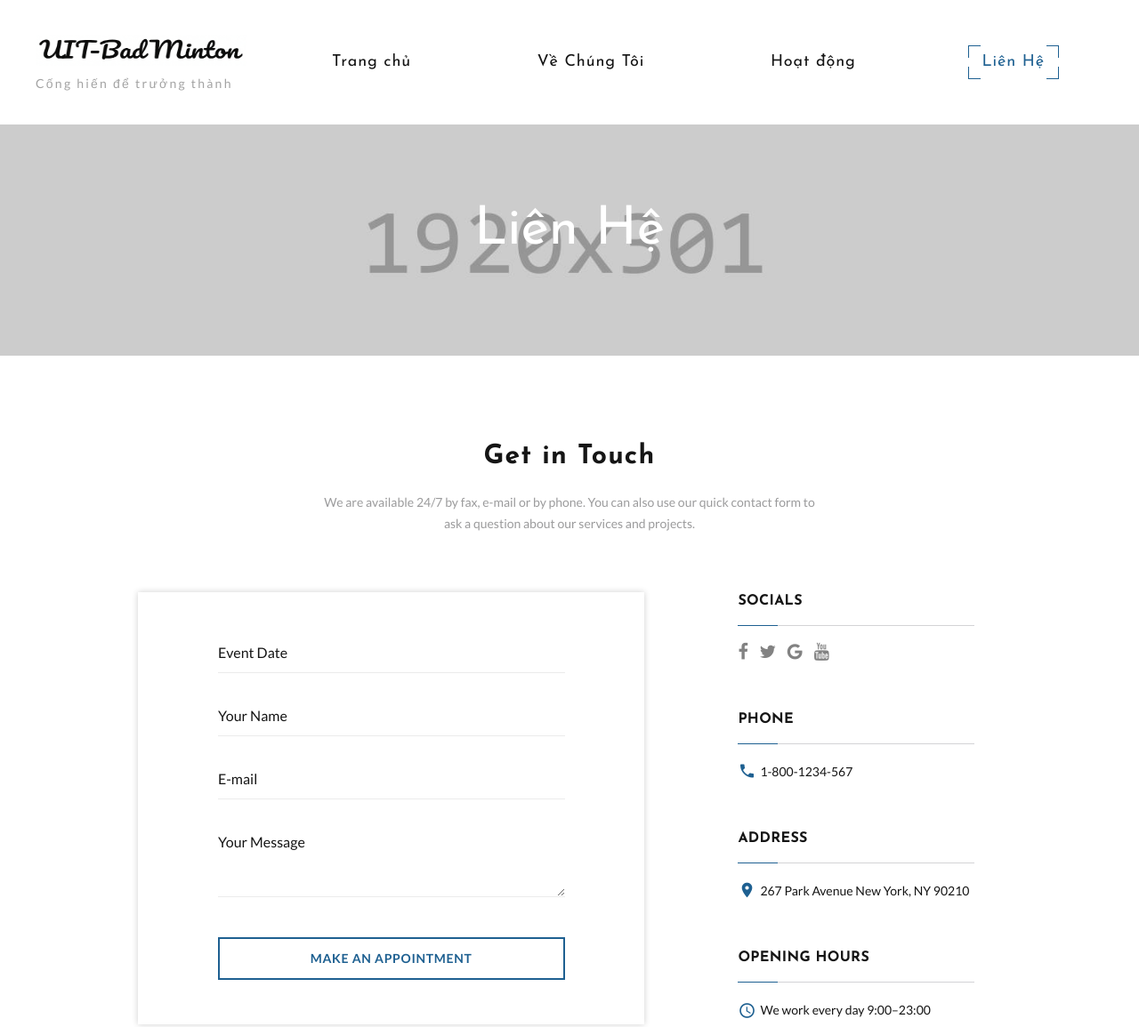
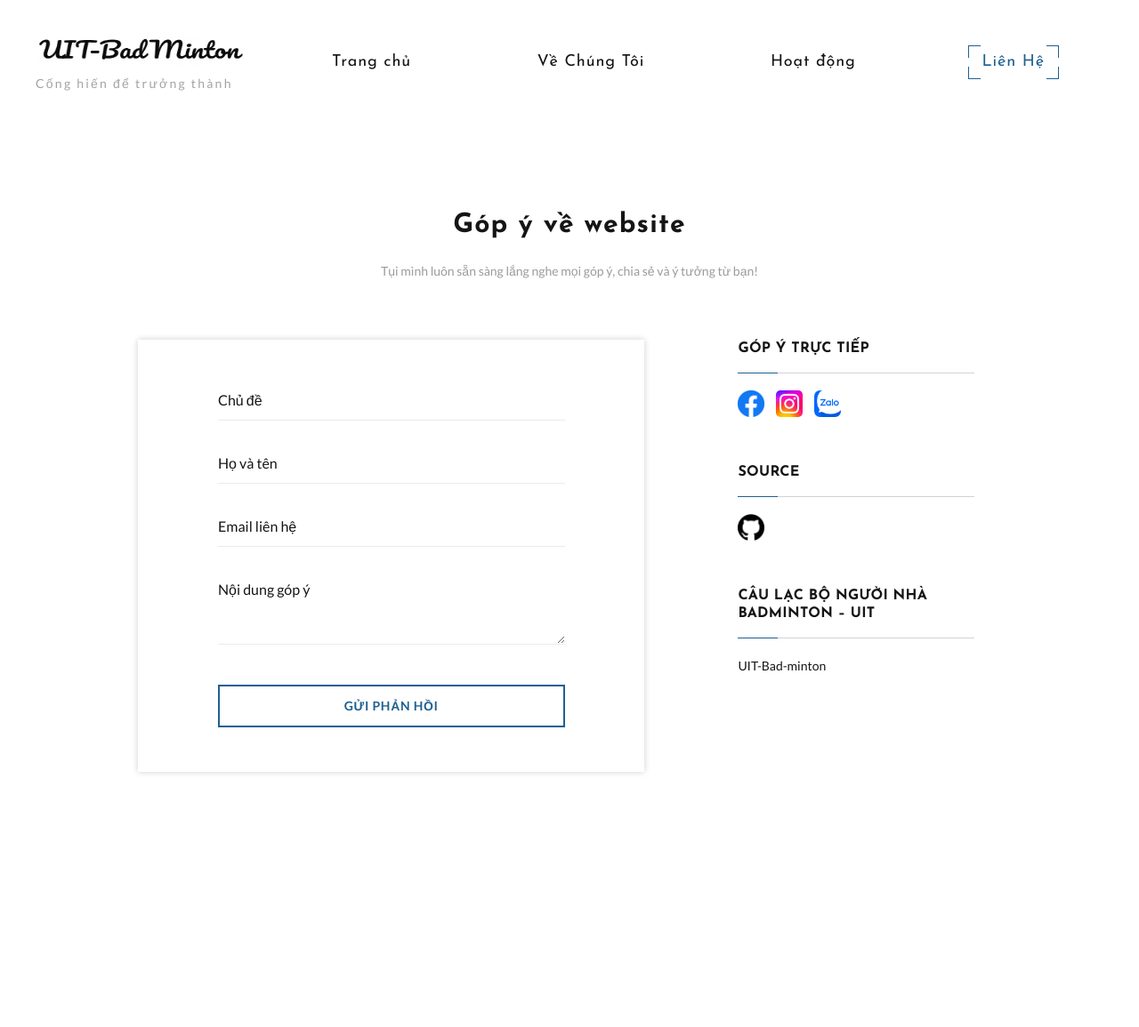
Before and after one commit to VanhsGit/UIT-Bad-minton, a plain HTML site: page contact-us.html in a window 1280 px wide. Shown: the whole page at 89% size. After the commit the page ends 963 px from the top, so only its background shows below. Drawn offline with nearby package versions, Linux system fonts and the light colour scheme.

Commit message:
fix feed back about website

```diff
--- a/contact-us.html
+++ b/contact-us.html
@@ -39,6 +39,14 @@
     </style>
   </head>
   <body>
+    <div
+      id="success"
+      class="fixed w-[100%] h-[100%] bg-white z-50 flex hidden flex-col justify-center items-center z-50 opacity-90"
+    >
+      <div class="w-[32rem] max-w-[80vw]">
+        <div class="greeting-image-div" id="lottie-success"></div>
+      </div>
+    </div>
     <div
       id="loading"
       class="fixed w-[100%] h-[100%] bg-white z-50 flex flex-col justify-center items-center z-50"
@@ -128,33 +136,23 @@
         </div>
       </header>
 
-      <!-- Breadcrumbs-->
-      <section
-        class="breadcrumbs-custom bg-image"
-        style="background-image: url(images/breadcrumbs-image.jpg)"
-      >
-        <div class="shell">
-          <h1 class="breadcrumbs-custom__title">Liên Hệ</h1>
-        </div>
-      </section>
-
       <!-- Get in Touch-->
       <section class="section section-md bg-white text-center">
         <div class="shell">
           <div class="range range-md-center">
             <div class="cell-md-11 cell-lg-10">
-              <h2 class="text-bold">Get in Touch</h2>
+              <h2 class="text-bold">Góp ý về website</h2>
               <p>
-                <span class="box-width-2"
-                  >We are available 24/7 by fax, e-mail or by phone. You can
-                  also use our quick contact form to ask a question about our
-                  services and projects.</span
-                >
+                <span class="box-width-2">
+                  Tụi mình luôn sẵn sàng lắng nghe mọi góp ý, chia sẻ và ý tưởng
+                  từ bạn!
+                </span>
               </p>
+
               <div class="layout-columns">
+                <!-- Form liên hệ -->
                 <div class="layout-columns__main">
                   <div class="layout-columns__main-inner">
-                    <!-- RD Mailform-->
                     <form
                       class="rd-mailform"
                       data-form-output="form-output-global"
@@ -165,16 +163,16 @@
                       <div class="form-wrap">
                         <input
                           class="form-input"
-                          id="contact-date"
+                          id="contact-title"
                           type="text"
-                          data-time-picker="date"
-                          name="date"
+                          name="title"
                           data-constraints="@Required"
                         />
-                        <label class="form-label" for="contact-date"
-                          >Event Date</label
+                        <label class="form-label" for="contact-title"
+                          >Chủ đề</label
                         >
                       </div>
+
                       <div class="form-wrap">
                         <input
                           class="form-input"
@@ -184,9 +182,10 @@
                           data-constraints="@Required"
                         />
                         <label class="form-label" for="contact-name"
-                          >Your Name</label
+                          >Họ và tên</label
                         >
                       </div>
+
                       <div class="form-wrap">
                         <input
                           class="form-input"
@@ -196,12 +195,13 @@
                           data-constraints="@Email @Required"
                         />
                         <label class="form-label" for="contact-email"
-                          >E-mail</label
+                          >Email liên hệ</label
                         >
                       </div>
+
                       <div class="form-wrap">
                         <label class="form-label" for="contact-message"
-                          >Your Message</label
+                          >Nội dung góp ý</label
                         >
                         <textarea
                           class="form-input"
@@ -210,87 +210,87 @@
                           data-constraints="@Required"
                         ></textarea>
                       </div>
+
                       <div class="form-wrap form-button offset-1">
                         <button
                           class="button button-block button-primary-outline button-ujarak"
                           type="submit"
                         >
-                          make an appointment
+                          Gửi phản hồi
                         </button>
                       </div>
                     </form>
                   </div>
                 </div>
+
+                <!-- Thông tin bên cạnh -->
                 <div class="layout-columns__aside">
                   <div class="layout-columns__aside-item">
-                    <p class="heading-5">Socials</p>
+                    <p class="heading-5">Góp ý trực tiếp</p>
                     <div class="divider-modern"></div>
                     <ul class="list-inline-xs">
                       <li>
-                        <a
-                          class="icon icon-md icon-gray-7 fa fa-facebook"
-                          href="#"
-                        ></a>
+                        <a href="https://www.facebook.com/Vanhastenghia/">
+                          <img
+                            class="w-12 h-12"
+                            src="assets/icon/facebookLogo.png"
+                            alt=""
+                          />
+                        </a>
                       </li>
                       <li>
-                        <a
-                          class="icon icon-md icon-gray-7 fa fa-twitter"
-                          href="#"
-                        ></a>
+                        <a href="https://www.instagram.com/ph.n.vanh/">
+                          <img
+                            class="w-12 h-12 rounded-lg"
+                            src="assets/icon/ig.jpg"
+                            alt=""
+                          />
+                        </a>
                       </li>
                       <li>
-                        <a
-                          class="icon icon-md icon-gray-7 fa fa-google"
-                          href="#"
-                        ></a>
-                      </li>
-                      <li>
-                        <a
-                          class="icon icon-md icon-gray-7 fa fa-youtube"
-                          href="#"
-                        ></a>
+                        <a href="https://zalo.me/84363106151">
+                          <img
+                            class="w-12 h-12"
+                            src="assets/icon/zalo.jpg"
+                            alt=""
+                          />
+                        </a>
                       </li>
                     </ul>
                   </div>
+
                   <div class="layout-columns__aside-item">
-                    <p class="heading-5">Phone</p>
+                    <p class="heading-5">Source</p>
                     <div class="divider-modern"></div>
                     <div class="unit unit-horizontal unit-spacing-xxs">
-                      <div class="unit__left">
-                        <span
-                          class="icon icon-md icon-primary material-icons-local_phone"
-                        ></span>
-                      </div>
                       <div class="unit__body">
-                        <a href="tel:#">1-800-1234-567</a>
+                        <a
+                          href="https://github.com/VanhsGit/UIT-Bad-minton"
+                          target="_blank"
+                        >
+                          <img
+                            class="w-12 h-12"
+                            src="assets/icon/github.png"
+                            alt=""
+                          />
+                        </a>
                       </div>
                     </div>
                   </div>
+
                   <div class="layout-columns__aside-item">
-                    <p class="heading-5">Address</p>
+                    <p class="heading-5">
+                      Câu lạc bộ Người nhà Badminton – UIT
+                    </p>
                     <div class="divider-modern"></div>
                     <div class="unit unit-horizontal unit-spacing-xxs">
-                      <div class="unit__left">
-                        <span
-                          class="icon icon-md icon-primary material-icons-location_on"
-                        ></span>
-                      </div>
                       <div class="unit__body">
-                        <a href="#">267 Park Avenue New York, NY 90210</a>
-                      </div>
-                    </div>
-                  </div>
-                  <div class="layout-columns__aside-item">
-                    <p class="heading-5">opening hours</p>
-                    <div class="divider-modern"></div>
-                    <div class="unit unit-horizontal unit-spacing-xxs">
-                      <div class="unit__left">
-                        <span
-                          class="icon icon-md icon-primary mdi mdi-clock"
-                        ></span>
-                      </div>
-                      <div class="unit__body">
-                        <span>We work every day 9:00–23:00</span>
+                        <a
+                          href="https://www.facebook.com/groups/1193301502073772"
+                          target="_blank"
+                        >
+                          UIT-Bad-minton
+                        </a>
                       </div>
                     </div>
                   </div>
@@ -306,6 +306,33 @@
     <script src="js/script.js"></script>
   </body>
   <script>
+    const form = document.querySelector(".rd-mailform");
+    const successDiv = document.getElementById("success");
+
+    form.addEventListener("submit", function (e) {
+      e.preventDefault();
+
+      const title = document.getElementById("contact-title").value.trim();
+      const name = document.getElementById("contact-name").value.trim();
+      const email = document.getElementById("contact-email").value.trim();
+      const message = document.getElementById("contact-message").value.trim();
+
+      if (!title || !name || !email || !message) {
+        alert("Vui lòng nhập đầy đủ thông tin!");
+        return;
+      }
+
+      successDiv.classList.remove("hidden");
+
+      form.reset();
+
+      setTimeout(() => {
+        successDiv.classList.add("hidden");
+      }, 1000);
+    });
+  </script>
+
+  <script>
     window.addEventListener("load", () => {
       setTimeout(() => {
         const loading = document.getElementById("loading");
@@ -320,7 +347,7 @@
           top: 0,
           behavior: "smooth",
         });
-      }, 1000);
+      }, 1200);
     });
     lottie.loadAnimation({
       container: document.getElementById("lottie-signature"),
@@ -329,5 +356,13 @@
       autoplay: true,
       path: "assets/lottie/loading.json",
     });
+
+    lottie.loadAnimation({
+      container: document.getElementById("lottie-success"),
+      renderer: "svg",
+      loop: true,
+      autoplay: true,
+      path: "assets/lottie/success.json",
+    });
   </script>
 </html>
```
Also changed, not shown: activity.html (+27 -35 lines), assets/lottie/success.json (added, +1 -0 lines), index.html (+45 -3 lines), assets/icon/facebookLogo.png (added), assets/icon/github.png (added), assets/icon/ig.jpg (added), assets/icon/zalo.jpg (added).
